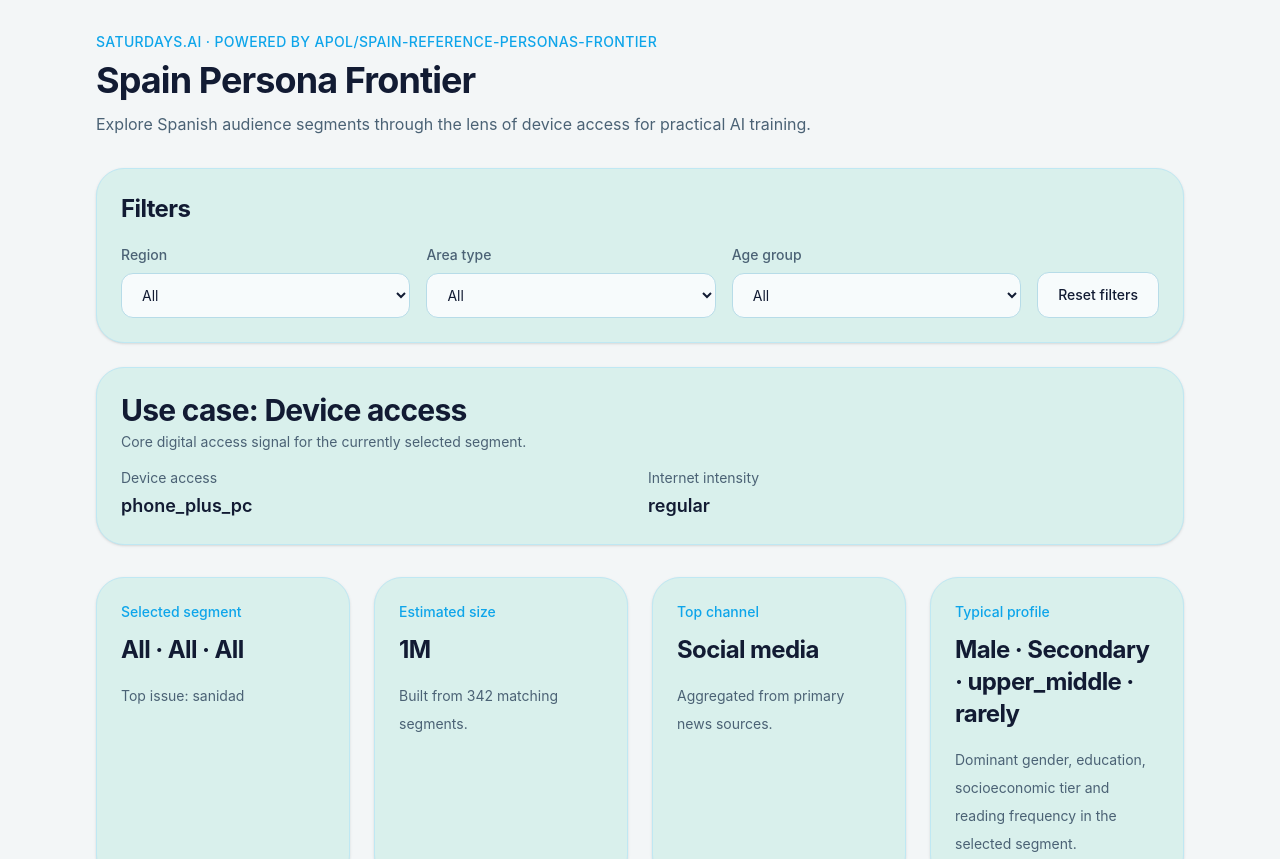
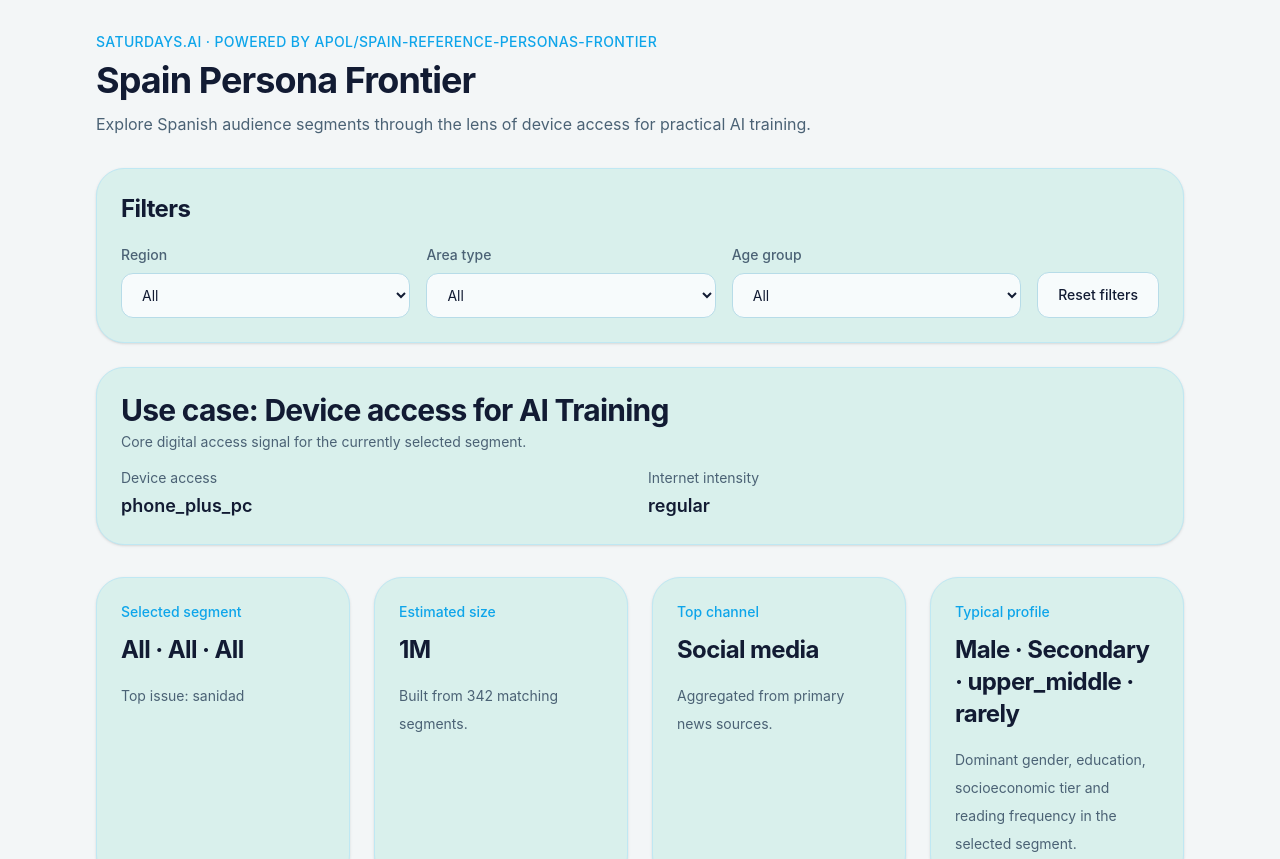
Before and after one commit to raul-sq/spain-persona-webapp, a React (Vite) app: page / in a window 1280 px wide. Shown: the top 859 px of the page. Built offline with nearby package versions, Linux system fonts and the light colour scheme.

Commit message:
Update use case description for AI Training

```diff
--- a/src/App.tsx
+++ b/src/App.tsx
@@ -114,7 +114,7 @@ export default function App() {
         <section className="mt-6 rounded-[28px] border border-[#bfe8f3] bg-[#d9f0ec] p-6 shadow-sm">
           <div className="mb-4">
             <h2 className="text-3xl font-bold tracking-tight text-[#121b33]">
-              Use case: Device access
+              Use case: Device access for AI Training
             </h2>
             <p className="mt-1 text-sm text-[#4b6275]">
               Core digital access signal for the currently selected segment.
```
